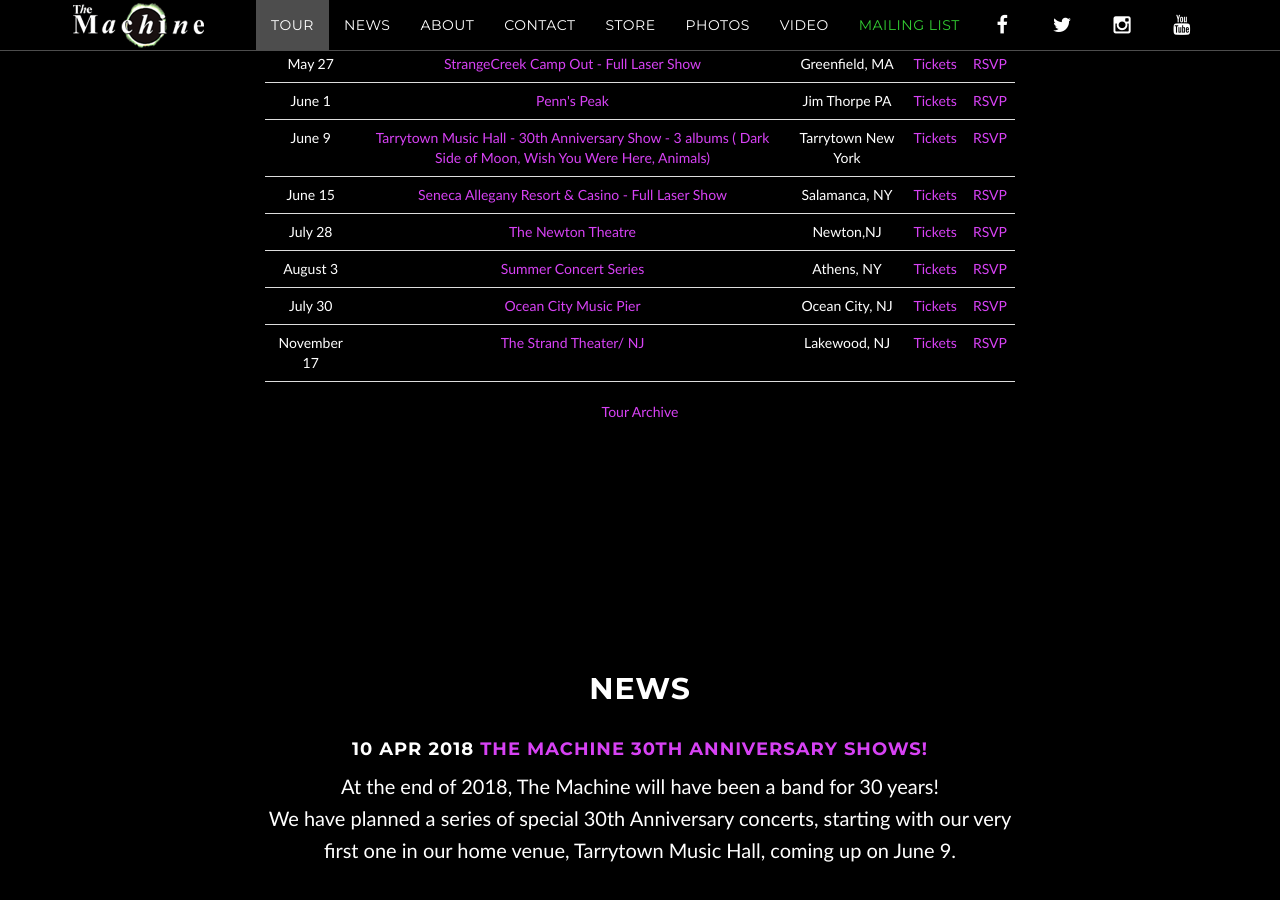
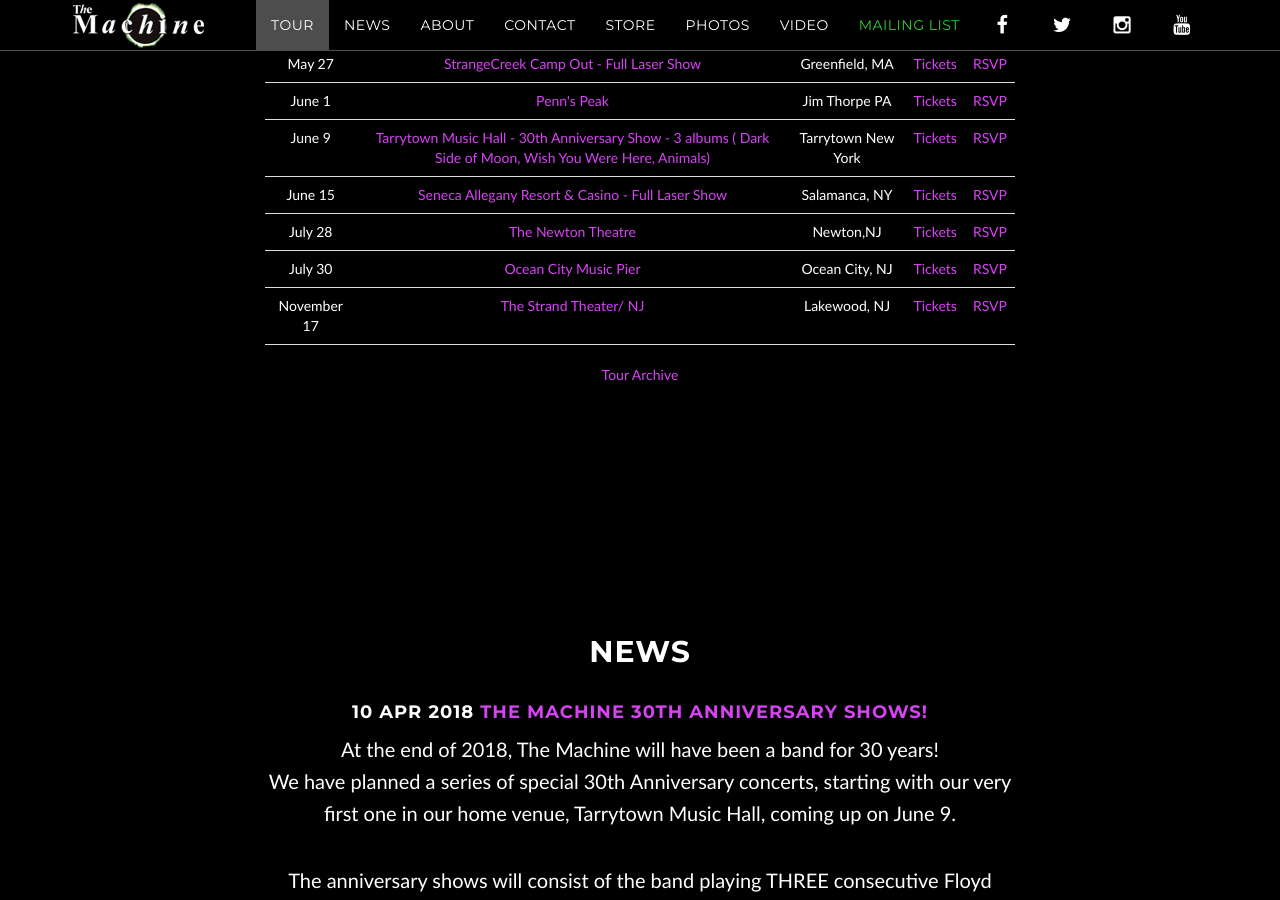
Before and after one commit to machineweb/machineweb.github.io, a Jekyll site: the page built from index.html, in a window 1280 px wide and 900 px high, scrolled down 1141 px. Built offline with Jekyll 4.4.1, drawn with Linux system fonts in a browser that asks for light colours; comment, search, counter and statistics services are not loaded.

Commit message:
Updated tour

```diff
--- a/_data/tour.yml
+++ b/_data/tour.yml
@@ -3420,11 +3420,3 @@
     tickets-url: "https://ocnj.tix.com/Schedule.aspx?OrgNum=1541"
     rsvp-url: "https://www.facebook.com/events/473215399762480/"
     order: "1535342400000"
-
-  - date: "August 3 2018"
-    venue: "Summer Concert Series"
-    venue-url: ""
-    location: "Athens, NY"
-    tickets-url: ""
-    rsvp-url: ""
-    order: "1533268800000"
```
